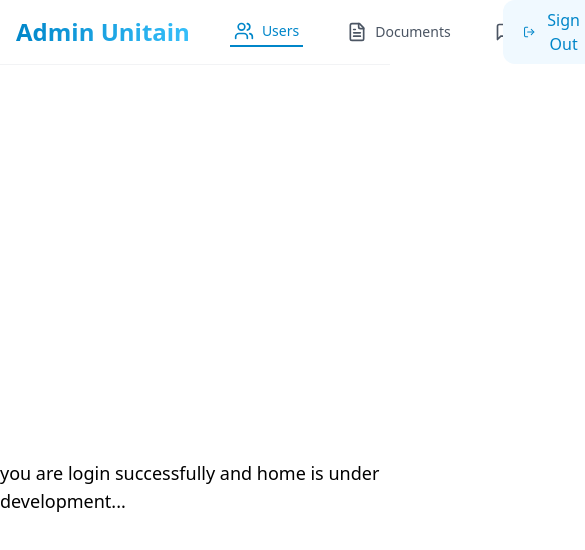
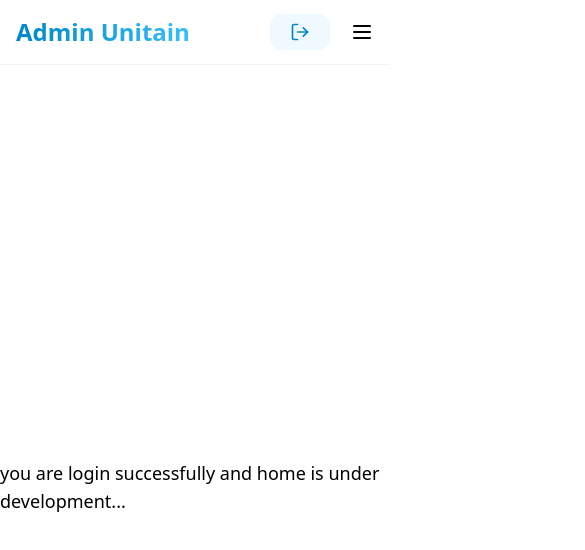
Before and after one commit to Unitain/unitain, a React (Vite) app: page / in a window 390 px wide. Shown: the top 550 px of the page, 585 px wide, since content can reach past the window. Built offline with nearby package versions, Linux system fonts and the light colour scheme; sample sign-in values are in the browser's storage.

Commit message:
header responsiveness

```diff
--- a/src/components/Header.tsx
+++ b/src/components/Header.tsx
@@ -1,4 +1,5 @@
-import { Users, FileText, MessageSquare, LogOut } from 'lucide-react';
+import {X, Users, FileText, MessageSquare, LogOut, MenuIcon } from 'lucide-react';
+import { useState } from 'react';
 import { NavLink } from 'react-router-dom';
 
 interface User {
@@ -6,7 +7,6 @@ interface User {
   name: string;
   email: string;
 }
-
 const Header = ({
   handleLogout,
   user,
@@ -18,6 +18,7 @@ const Header = ({
     isActive
       ? 'flex items-center gap-2 p-1 text-primary-600 border-b-2 border-primary-600 transition-colors cursor-pointer'
       : 'flex items-center gap-2 text-gray-600 hover:text-primary-600 transition-colors cursor-pointer';
+      const [isOpen, setIsOpen] = useState(false)
 
   return (
     <header className="bg-white/80 backdrop-blur-glass border-b border-gray-200/50 sticky top-0 z-20">
@@ -36,7 +37,7 @@ const Header = ({
 
           {/* Navigation */}
           {user && (
-            <nav className="flex gap-11 text-sm sm:text-base font-medium">
+            <nav className="md:flex hidden gap-11 text-sm sm:text-base font-medium">
               <NavLink to="/" className={navLinkClass}>
                 <Users className="w-5 h-5" />
                 <span>Users</span>
@@ -53,16 +54,77 @@ const Header = ({
           )}
         </div>
 
-        {/* Right Section: Logout */}
+        {/* Mobile Menu Button and Logout */}
+        <div className="md:hidden flex gap-5" >
+          {user && (
+            <>
+              <button
+                onClick={handleLogout}
+                className="text-primary-600 bg-primary-50 px-5 py-2 rounded-xl">
+                <LogOut className="w-5 h-5" />
+              </button>
+              <button onClick={() => setIsOpen(!isOpen)}>
+                {isOpen ? <X/>: <MenuIcon/>}
+              </button>
+            </>
+          )}
+        </div>
+
+        {/* Desktop Logout Button */}
         {user && (
           <button
             onClick={handleLogout}
-            className="flex items-center gap-2 text-primary-600 bg-primary-50 px-5 py-2 rounded-xl hover:text-primary-800 transition-colors font-medium"
+            className="md:flex hidden items-center gap-2 text-primary-600 bg-primary-50 px-5 py-2 rounded-xl hover:text-primary-800 transition-colors font-medium"
           >
             <LogOut className="w-5 h-5" />
             <span>Sign Out</span>
           </button>
         )}
+
+        {/* Mobile Menu */}
+          <div className={`fixed inset-0 z-50 h-screen w-full transition-opacity duration-300 ease-in-out  ${isOpen ? 'opacity-100': 'opacity-0 pointer-events-none'}`}>
+            <div
+              className="absolute inset-0 bg-black/20"
+              onClick={() => setIsOpen(false)}
+            />
+
+            <div className="absolute right-0 top-0 h-full w-4/5 sm:w-2/5 bg-white shadow-lg p-5 flex flex-col transform transition-transform duration-300 ease-in-out">
+              <button
+                className="self-end mb-5 text-gray-600 hover:text-primary-600 transition-colors"
+                onClick={() => setIsOpen(false)}
+              >
+                <X className="w-6 h-6" />
+              </button>
+
+              {/* Menu Items */}
+              <nav className="flex flex-col gap-6 text-sm sm:text-base font-medium">
+                <NavLink
+                  to="/"
+                  className={navLinkClass}
+                  onClick={() => setIsOpen(false)}
+                >
+                  <Users className="w-5 h-5" />
+                  <span>Users</span>
+                </NavLink>
+                <NavLink
+                  to="/documents"
+                  className={navLinkClass}
+                  onClick={() => setIsOpen(false)}
+                >
+                  <FileText className="w-5 h-5" />
+                  <span>Documents</span>
+                </NavLink>
+                <NavLink
+                  to="/messages"
+                  className={navLinkClass}
+                  onClick={() => setIsOpen(false)}
+                >
+                  <MessageSquare className="w-5 h-5" />
+                  <span>Messages</span>
+                </NavLink>
+              </nav>
+            </div>
+          </div>
       </div>
     </header>
   );
```
